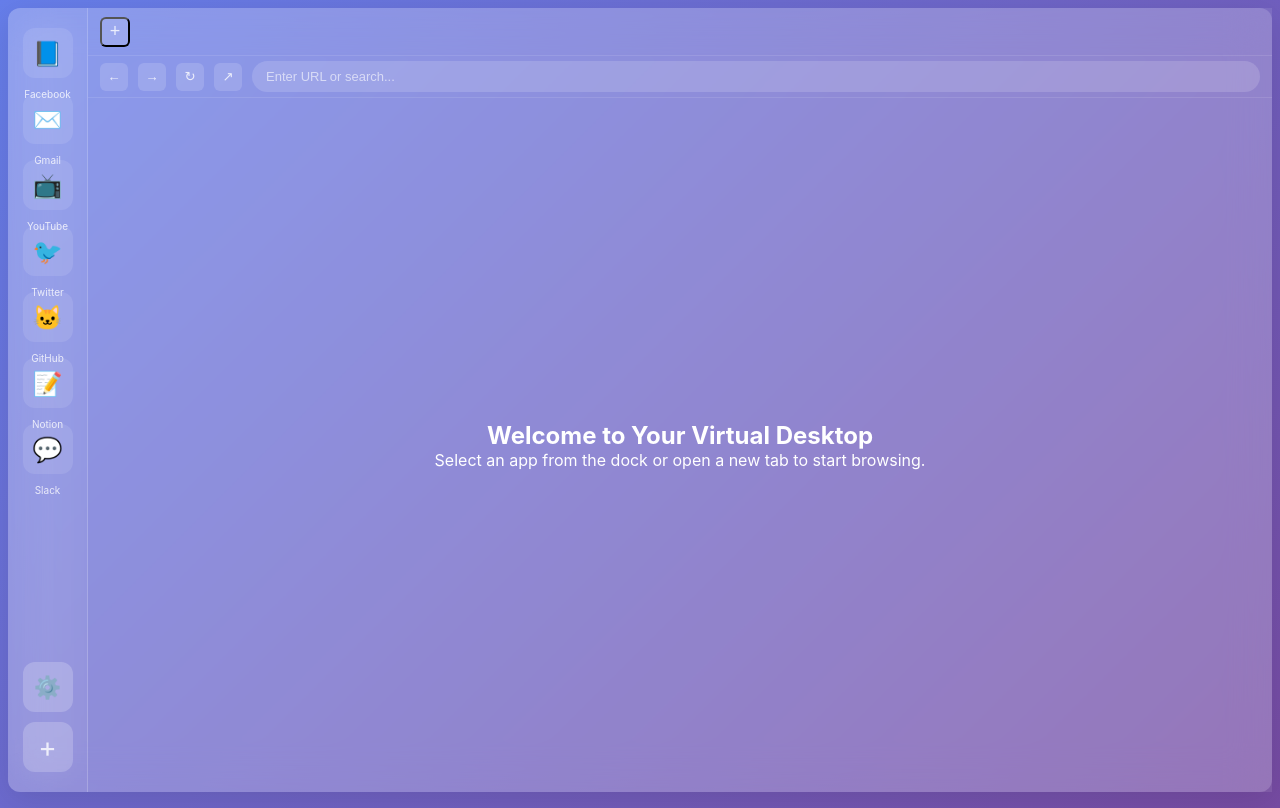
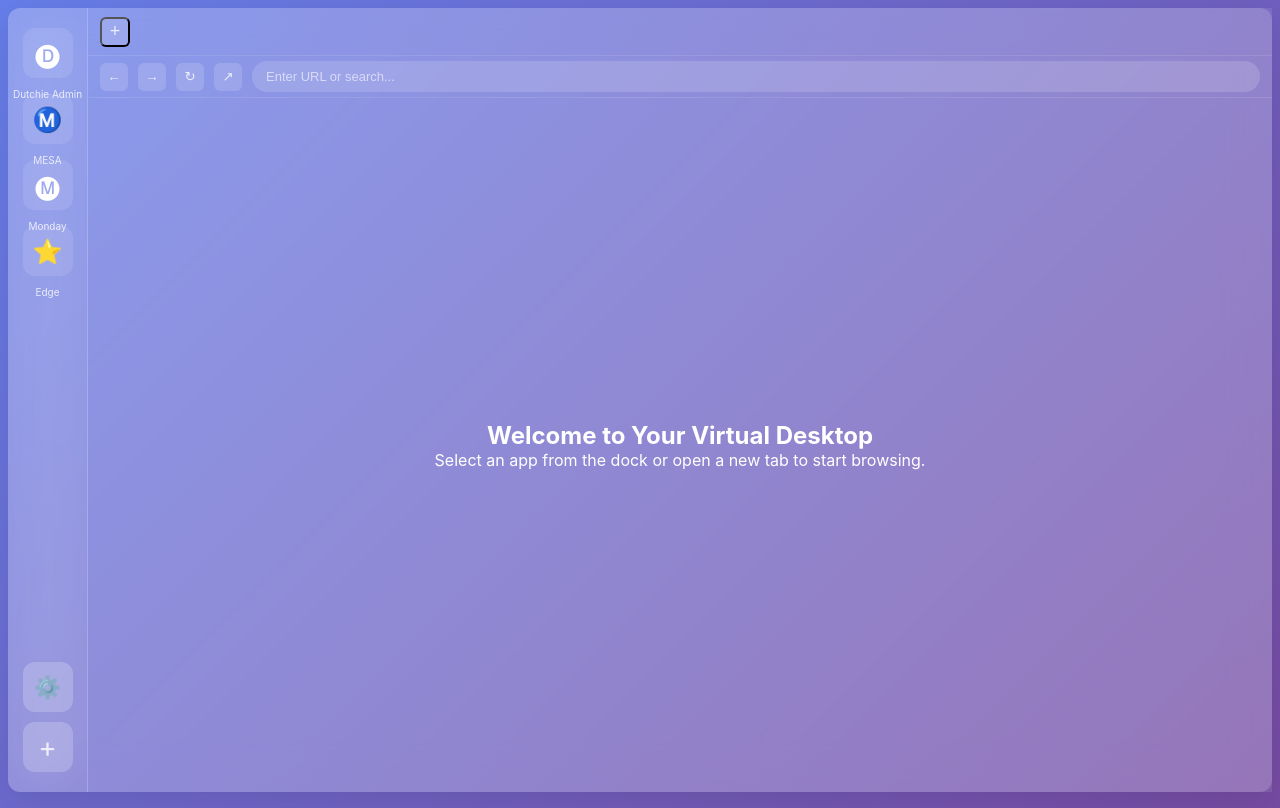
Before and after one commit to dacutplus/browser, a plain HTML site: page index.html in a window 1280 px wide. Drawn offline with Linux system fonts and the light colour scheme.

Commit message:
Update index.html

```diff
--- a/index.html
+++ b/index.html
@@ -554,13 +554,11 @@
              */
             initializeApps() {
                 const appConfigs = [
-                    { id: 'facebook', name: 'Facebook', icon: '📘', defaultUrl: 'https://facebook.com' },
-                    { id: 'gmail', name: 'Gmail', icon: '✉️', defaultUrl: 'https://mail.google.com' },
-                    { id: 'youtube', name: 'YouTube', icon: '📺', defaultUrl: 'https://youtube.com' },
-                    { id: 'twitter', name: 'Twitter', icon: '🐦', defaultUrl: 'https://twitter.com' },
-                    { id: 'github', name: 'GitHub', icon: '🐱', defaultUrl: 'https://github.com' },
-                    { id: 'notion', name: 'Notion', icon: '📝', defaultUrl: 'https://notion.so' },
-                    { id: 'slack', name: 'Slack', icon: '💬', defaultUrl: 'https://slack.com' }
+                    { id: 'facebook', name: 'Dutchie Admin', icon: '🅓', defaultUrl: 'https://admin.dutchie.com/enterprise/99c445a0-96c9-4f92-888f-8540c6304a12/dispensaries' },
+                    { id: 'gmail', name: 'MESA', icon: 'Ⓜ️', defaultUrl: 'https://mesa.backoffice.dutchie.com/' },
+                    { id: 'youtube', name: 'Monday', icon: '🅜', defaultUrl: 'https://monday.com' },
+                    { id: 'twitter', name: 'Edge', icon: '⭐️', defaultUrl: 'https://business.ouredge.com/auth?redirect=%2Fdashboard' },
+
                 ];
 
                 // Populate the default apps into the Map
```
